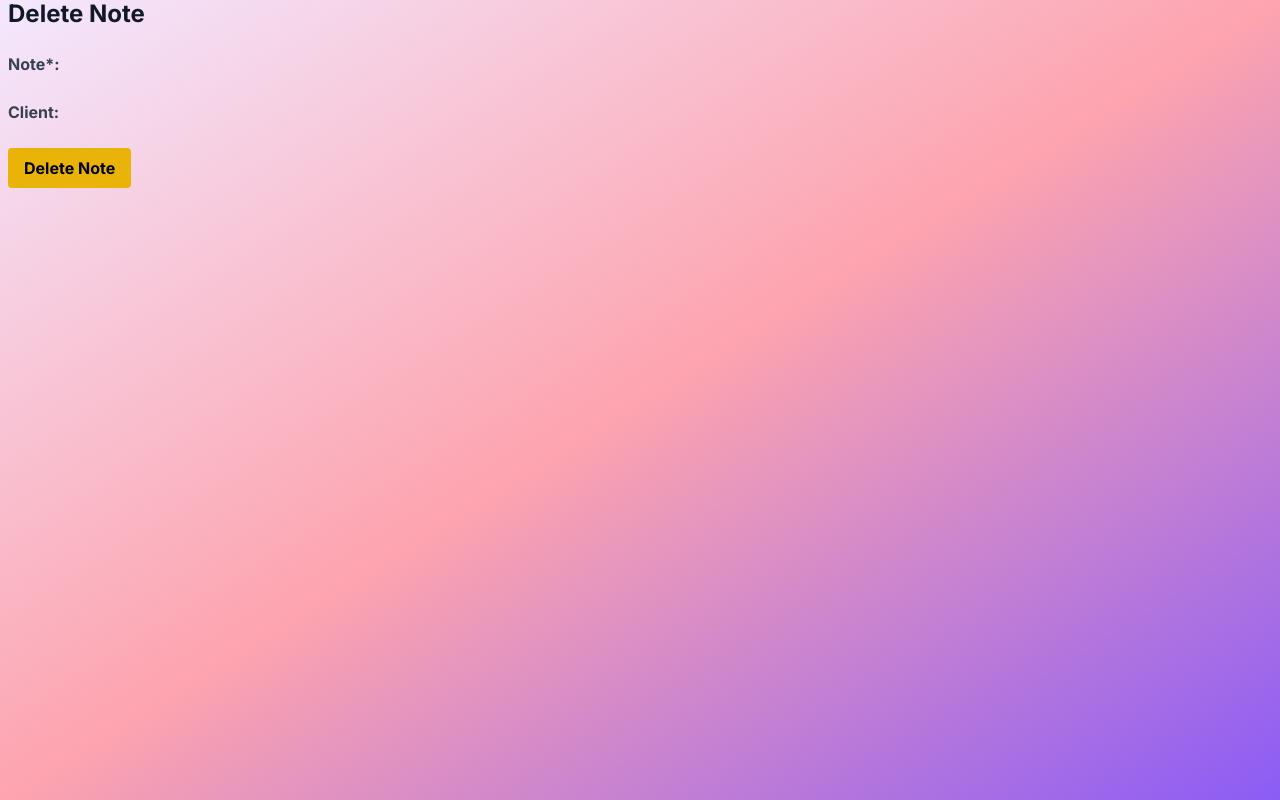
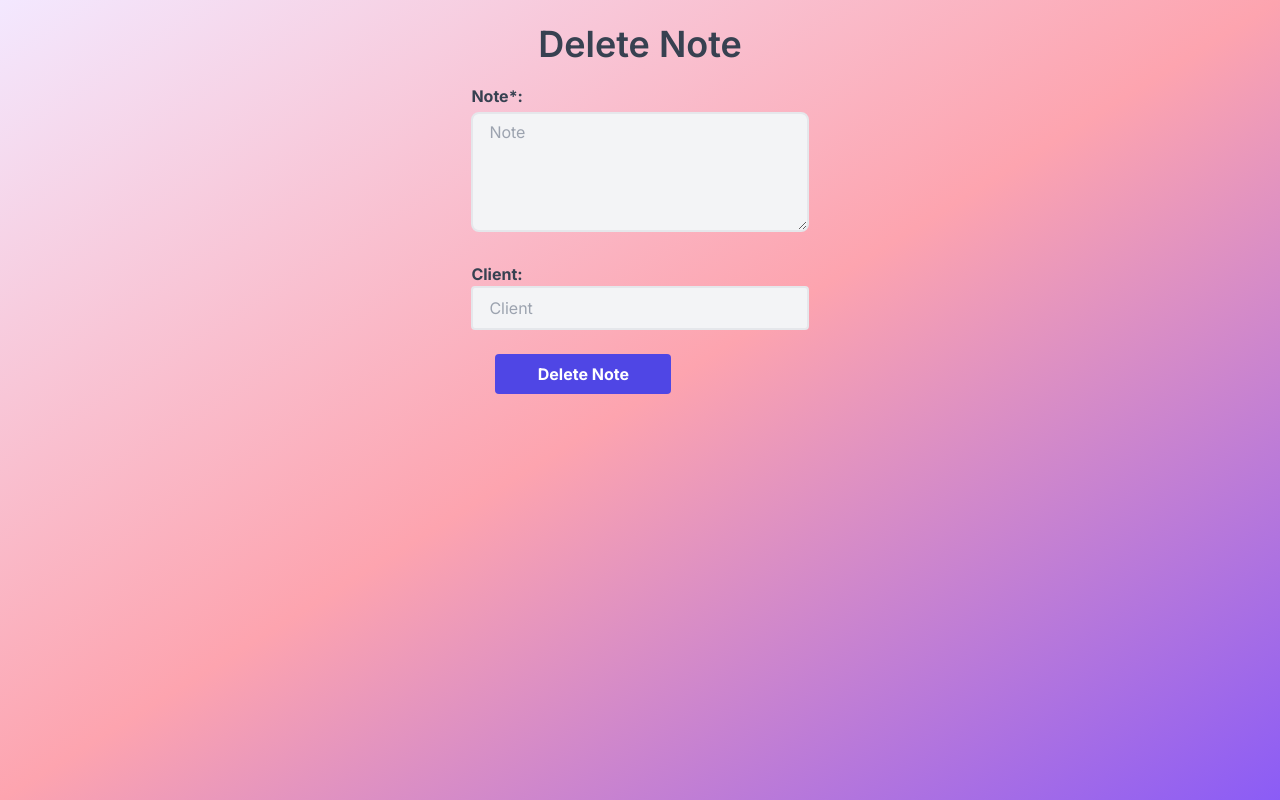
Before and after one commit to flapdragon/take-note, a Next.js app: page /notes/delete/1 in a window 1280 px wide. Built offline with nearby package versions, Linux system fonts and the light colour scheme; no server answers; the database is empty.

Commit message:
Adds form style to delete page.

```diff
--- a/app/notes/delete/[id]/page.tsx
+++ b/app/notes/delete/[id]/page.tsx
@@ -44,46 +44,48 @@ export default function DeleteNotePage() {
   }
 
   return (
-    <div className="w-full max-w-2xl px-2">
-      <div className="lg:flex lg:items-center mb-6">
-        <h2 className="text-2xl font-bold leading-7 text-gray-900 sm:truncate sm:text-3xl sm:tracking-tight">Delete Note</h2>
-      </div>
+    <main className="grid place-items-center">
+      <form>
+        <div className="flex-1 pl-4 pr-4 mt-6 mx-2">
+          <h1 className="mb-5 text-4xl text-gray-700 font-semibold text-center">Delete Note</h1>
+        </div>
 
-      {/* Note */}
-      <div className="lg:flex lg:items-center mb-6">
-        <div className="lg:w-1/3">
-          <label className="block text-gray-700 font-bold lg:text-right mb-1 lg:mb-0 pr-4" htmlFor="note">
-            Note*:
-          </label>
+        <div className="flex-1 mb-6">
+          <div className="col-span-2">
+            <label className="block text-gray-700 font-bold lg:text-right mb-1 lg:mb-0 pr-4" htmlFor="note">
+              Note*:
+            </label>
+            <textarea
+              id="note"
+              value={body}
+              rows={5}
+              placeholder="Note"
+              disabled
+              className="disabled rounded-lg bg-gray-100 appearance-none border-2 border-gray-200 rounded w-full py-2 px-4 text-gray-500 leading-tight"></textarea>
+          </div>
         </div>
-        <div className="lg:w-2/3">
-          {body}
-        </div>
-      </div>
 
-      {/* Client */}
-      <div className="lg:flex lg:items-center mb-6">
-        <div className="lg:w-1/3">
-          <label className="block text-gray-700 font-bold lg:text-right mb-1 lg:mb-0 pr-4" htmlFor="client">
+        <div className="flex-1 mb-6">
+          <label className="text-gray-700 font-bold lg:text-right mb-1 lg:mb-0 pr-4" htmlFor="client">
             Client:
           </label>
+          <input
+            id="client"
+            type="text"
+            value={client}
+            placeholder="Client"
+            disabled
+            className="w-full bg-gray-100 appearance-none border-2 border-gray-200 rounded py-2 px-4 text-gray-500" />
         </div>
-        <div className="lg:w-2/3">
-          {client}
-        </div>
-      </div>
 
-      {/* Submit */}
-      <div className="lg:flex lg:items-center mb-6">
-        <div className="lg:w-1/3"></div>
-        <div className="lg:w-2/3">
+        <div className="flex-1 pl-4 pr-4 mt-6 mx-2">
           <button
             onClick={handleDelete}
-            className="bg-yellow-500 hover:bg-yellow-400 text-grey-700 font-bold py-2 px-4 rounded">
+            className="w-44 bg-indigo-600 hover:bg-indigo-500 text-white font-bold py-2 px-4 rounded">
               Delete Note
           </button>
         </div>
-      </div>
-    </div>
+      </form>
+    </main>
   )
 }
```
